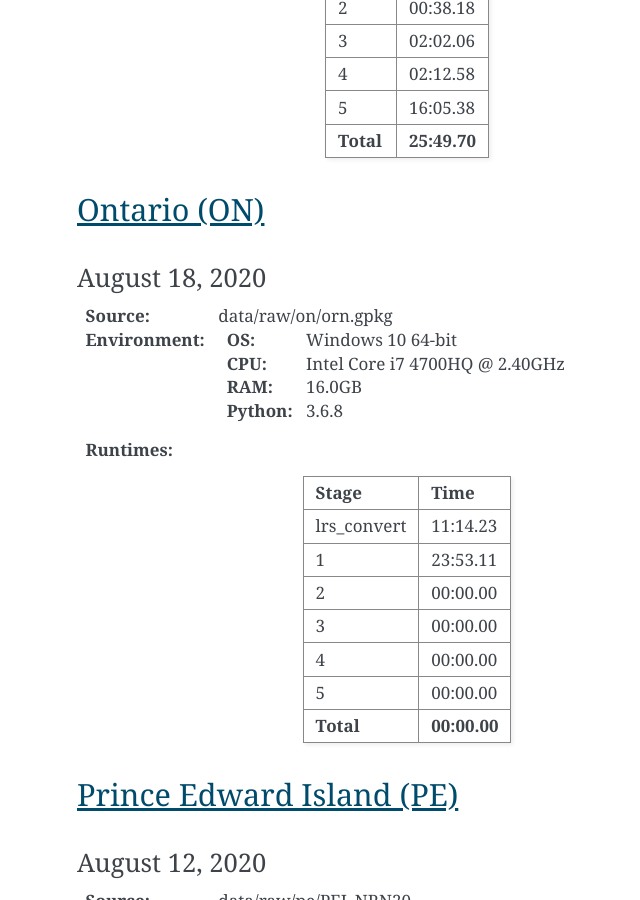
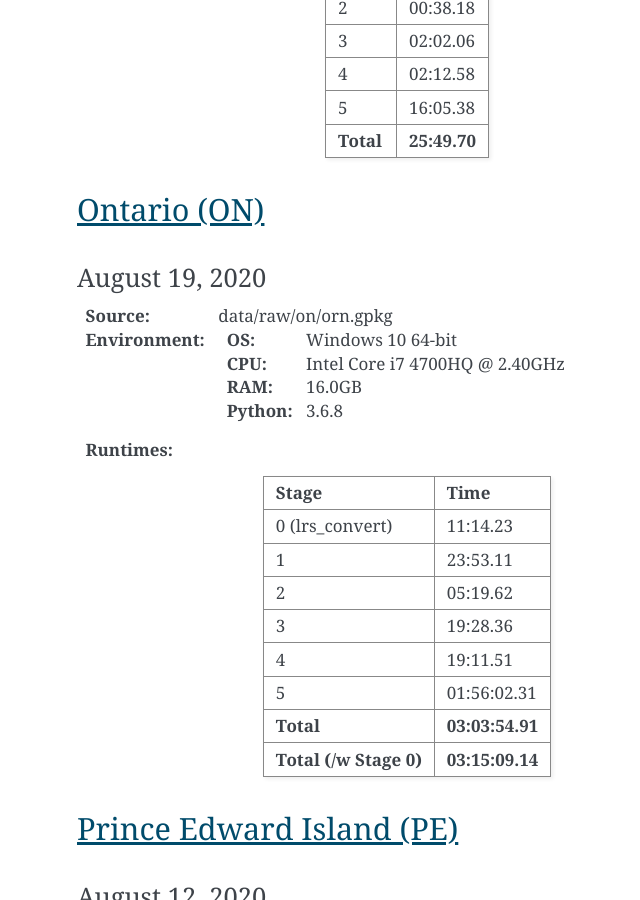
Before and after one commit to StatCan/egp-crn, a Sphinx documentation site: the page built from docs/run_times.rst, in a window 1280 px wide and 900 px high, scrolled down 690 px. Shown: the whole window, without its empty margins (343-983 px from the left). Built offline with Sphinx 7.4.7, drawn with Linux system fonts in a browser that asks for light colours; some of the changed text lies outside the part shown.

Commit message:
[1] finished ON testing.

```diff
--- a/docs/run_times.rst
+++ b/docs/run_times.rst
@@ -34,7 +34,7 @@ Stage      Time
 Ontario (ON)
 ============
 
-August 18, 2020
+August 19, 2020
 ---------------
 
 :Source: data/raw/on/orn.gpkg
@@ -45,18 +45,19 @@ August 18, 2020
     :Python: 3.6.8
 :Runtimes:
 
-===========  ====
-Stage        Time
-===========  ====
-lrs_convert  11:14.23
-1            23:53.11
-2            00:00.00
-3            00:00.00
-4            00:00.00
-5            00:00.00
------------  ----
-**Total**    **00:00.00**
-===========  ====
+======================  ====
+Stage                   Time
+======================  ====
+0 (lrs_convert)         11:14.23
+1                       23:53.11
+2                       05:19.62
+3                       19:28.36
+4                       19:11.51
+5                       01:56:02.31
+----------------------  ----
+**Total**               **03:03:54.91**
+**Total (/w Stage 0)**  **03:15:09.14**
+======================  ====
 
 Prince Edward Island (PE)
 =========================
```
